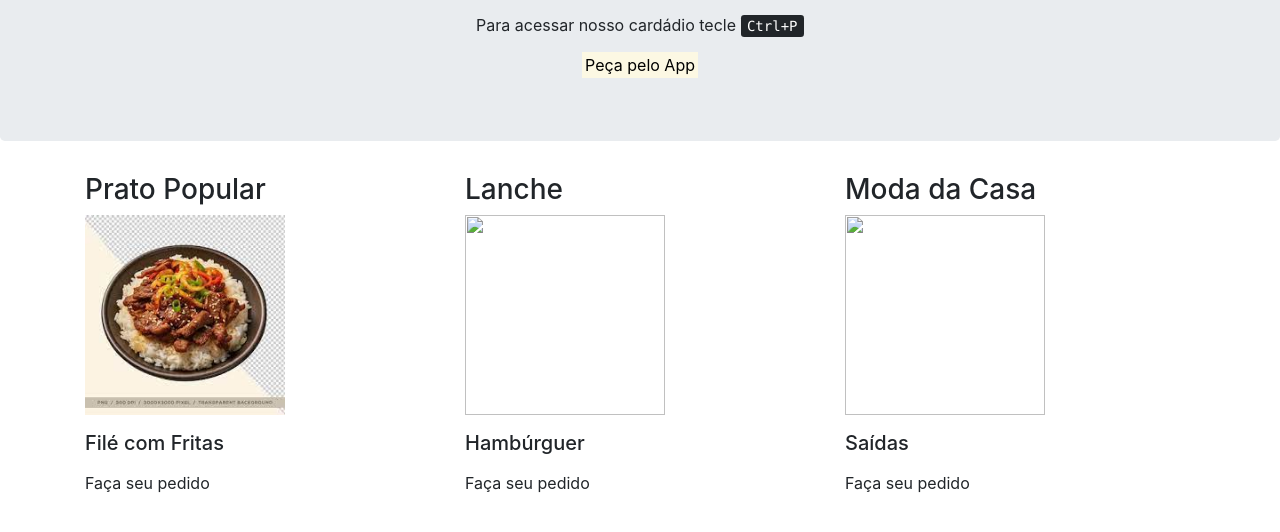
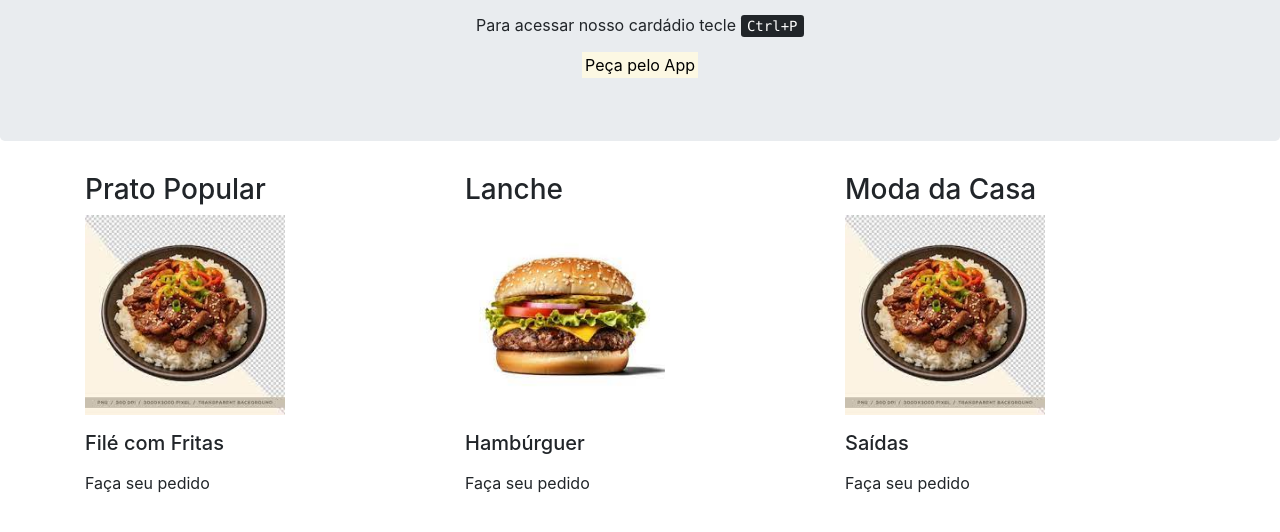
Before and after one commit to dazil975/seusite, a plain HTML site: page container.html in a window 1280 px wide. Shown: the part 166-698 px from the top of the page. Drawn offline with nearby package versions, Linux system fonts and the light colour scheme.

Commit message:
Update container.html

```diff
--- a/container.html
+++ b/container.html
@@ -26,7 +26,7 @@
             </div>
             <div class="col-sm-4">
                 <h3>Lanche</h3>
-                <img src="images (1).jpeg   "
+                <img src="img/images (1).jpeg   "
                 width="200"
                 height="200">
                 <p><h5>Hambúrguer</h5></p>
@@ -34,7 +34,7 @@
             </div>
             <div class="col-sm-4">
                 <h3>Moda da Casa</h3>
-                <img src="images.jpeg"
+                <img src="img/images.jpeg"
                 width="200"
                 height="200">
                 <p><h5>Saídas</h5></p>
```
